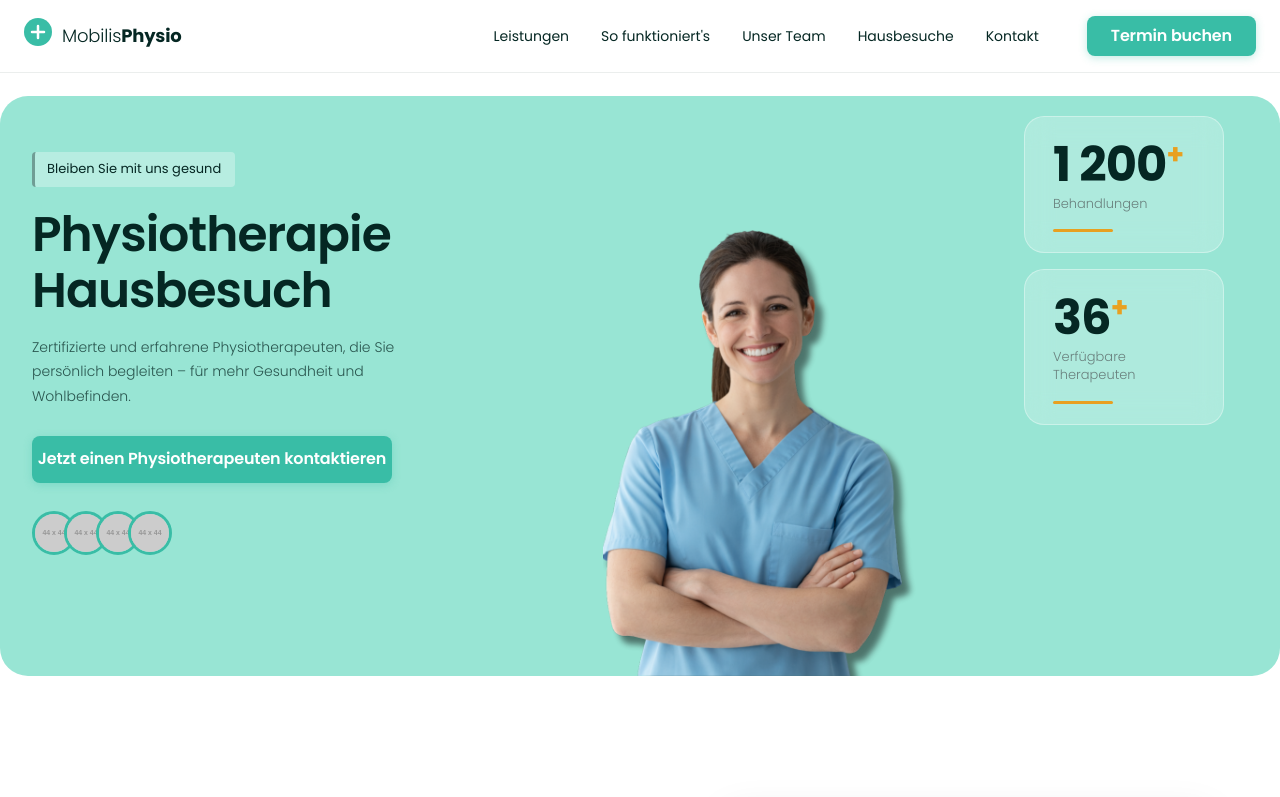
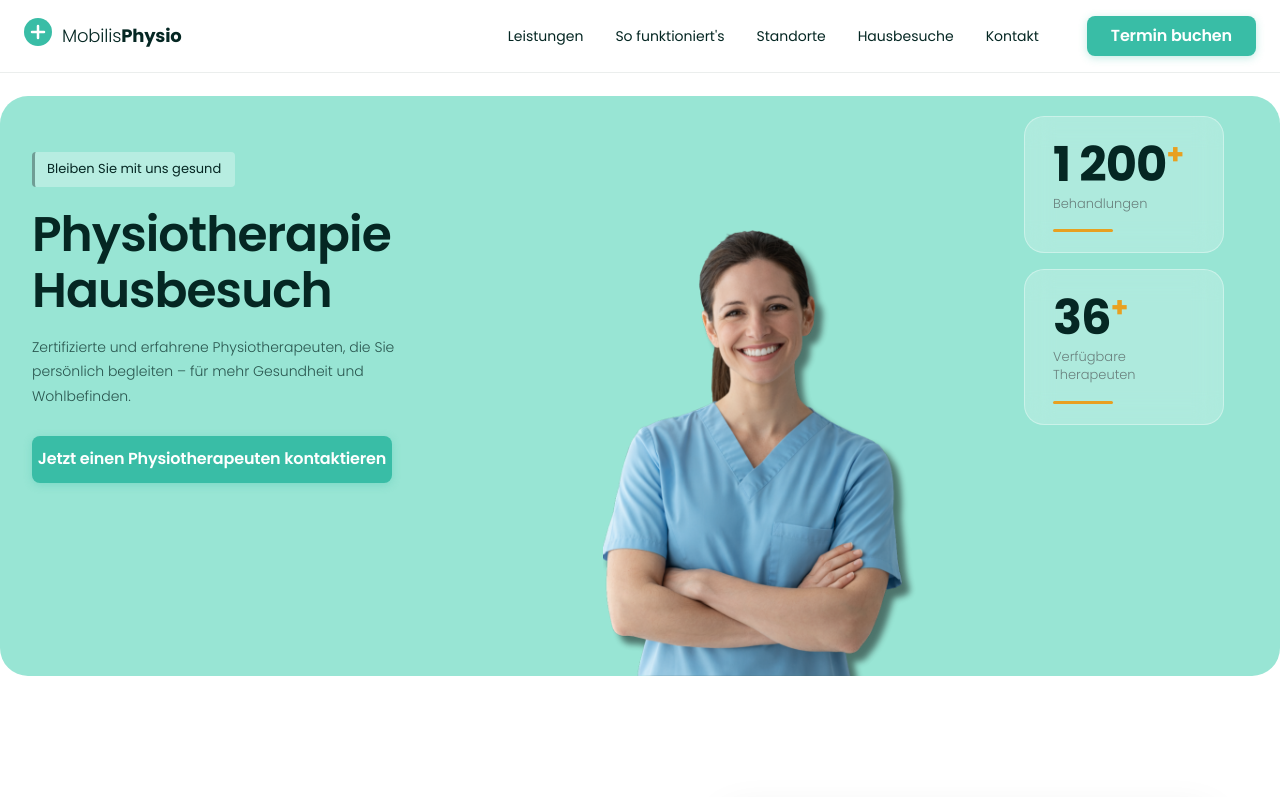
Before and after one commit to Loremgreg/mobilis_v2, a website: page index.html in a window 1280 px wide. Shown: the top 797 px of the page. Drawn offline with Linux system fonts and the light colour scheme; placeholder pictures from the web are drawn by us.

Commit message:
clean-index-team-section

```diff
--- a/index.html
+++ b/index.html
@@ -139,7 +139,7 @@
       <nav class="nav-links">
         <a href="#services">Leistungen</a>
         <a href="#how-it-works">So funktioniert's</a>
-        <a href="#team">Unser Team</a>
+        <a href="#standorte">Standorte</a>
         <a href="hausbesuche.html">Hausbesuche</a>
         <a href="kontakt.html">Kontakt</a>
       </nav>
@@ -161,14 +161,6 @@
         <p class="hero-sub">Zertifizierte und erfahrene Physiotherapeuten, die Sie persönlich begleiten – für mehr
           Gesundheit und Wohlbefinden.</p>
         <a href="#contact" class="btn btn-hero-cta">Jetzt einen Physiotherapeuten kontaktieren</a>
-        <div class="hero-avatars">
-          <div class="avatar-stack">
-            <img src="https://placehold.co/44x44/98E5D4/052723?text=T1" alt="Therapeutin 1">
-            <img src="https://placehold.co/44x44/39BDA6/052723?text=T2" alt="Therapeut 2">
-            <img src="https://placehold.co/44x44/052723/98E5D4?text=T3" alt="Therapeutin 3">
-            <img src="https://placehold.co/44x44/6A817E/fff?text=T4" alt="Therapeut 4">
-          </div>
-        </div>
       </div>
 
       <!-- Col 2: Photo -->
@@ -218,7 +210,7 @@
   </section>
 
   <!-- ===== COVERAGE AREA ===== -->
-  <section class="coverage-section">
+  <section class="coverage-section" id="standorte">
     <div class="container coverage-inner">
       <p class="section-label">Unser Einsatzgebiet</p>
       <h2>Entdecken Sie, wo wir aktiv sind</h2>
@@ -557,7 +549,7 @@
   </section>
 
   <!-- ===== TEAM ===== -->
-  <section class="team-section" id="team">
+  <section class="team-section" id="team" style="display:none">
     <div class="container team-inner">
       <div class="team-text">
         <p class="section-label">Wer wir sind</p>
@@ -773,7 +765,7 @@
         <ul>
           <li><a href="#services">Leistungen</a></li>
           <li><a href="#how-it-works">So funktioniert's</a></li>
-          <li><a href="#team">Unser Team</a></li>
+          <li><a href="#standorte">Standorte</a></li>
           <li><a href="kontakt.html">Kontakt</a></li>
         </ul>
       </div>
```
Also changed, not shown: .claude/settings.local.json.
